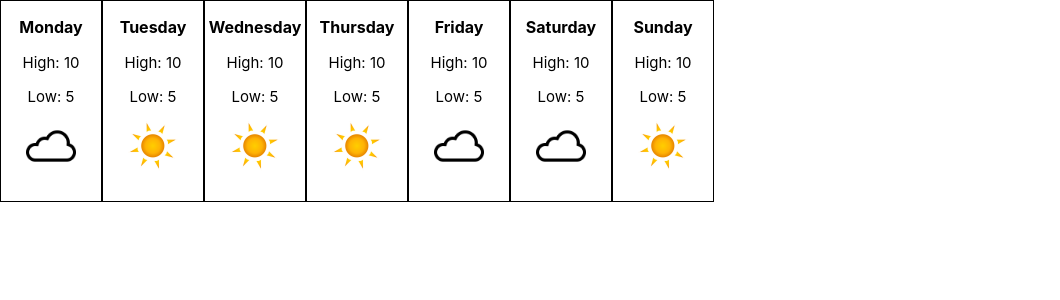
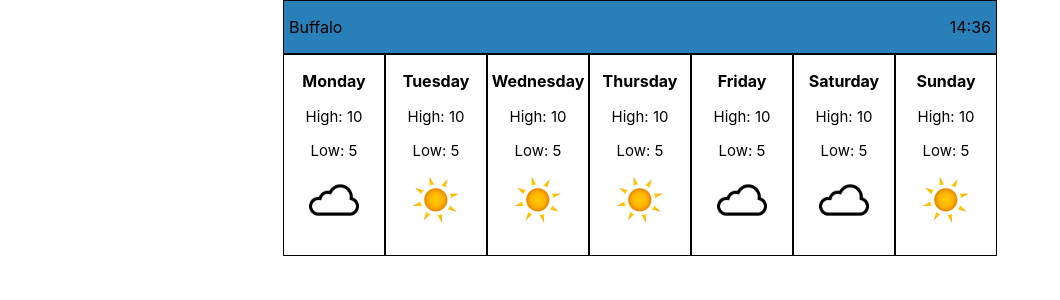
Before and after one commit to bhmcarr/react-weather, a React (Create React App) app: page / in a window 1280 px wide. Shown: the top 300 px of the page, without its empty margins (0-1060 px from the left). Built offline with nearby package versions, Linux system fonts and the light colour scheme.

Commit message:
add TitleBar component, more CSS, wrap app div in wrapper

```diff
--- a/src/App.css
+++ b/src/App.css
@@ -1,3 +1,11 @@
+.app_wrapper {
+  text-align: center;
+}
+
+.app {
+  display: inline-block;
+}
+
 .card {
   display: inline-block;
   width: 100px;
@@ -5,10 +13,6 @@
   border-style: solid;
   border-width: 1px;
   text-align: center;
-}
-
-.carddiv {
-  display: inline-block;
 }
 
 .day_text {
@@ -25,6 +29,25 @@
   height: 50px;
 }
 
+.title_bar {
+  width: 712px;
+  border-style: solid;
+  border-width: 1px;
+  background-color: #2980b9;
+}
+
+.tb_float_left{
+  float: left;
+  padding-left: 5px;
+}
+.tb_float_right{
+  float: right;
+  padding-right: 5px;
+}
+.clearBoth {
+  clear: both;
+}
+
 @keyframes App-logo-spin {
   from {
     transform: rotate(0deg);
--- a/src/App.js
+++ b/src/App.js
@@ -7,6 +7,14 @@ function getWeatherData(){
 }
 
 class App extends Component {
+  renderTitleBar(i){
+    return(
+      <TitleBar
+        city={i}
+      />
+    );
+  }
+
   renderCard(i,j,k,l){
     return(
       <Card
@@ -23,7 +31,9 @@ class App extends Component {
     const cloud = "/img/cloud.png";
     const sun = "/img/sun.png";
     return(
-      <div>
+      <div className="app_wrapper">
+        <div className="app">
+            {this.renderTitleBar("Buffalo")}
             {this.renderCard("Monday", 10, 5, cloud)}
             {this.renderCard("Tuesday", 10, 5, sun)}
             {this.renderCard("Wednesday", 10, 5, sun)}
@@ -31,6 +41,7 @@ class App extends Component {
             {this.renderCard("Friday", 10, 5, cloud)}
             {this.renderCard("Saturday", 10, 5, cloud)}
             {this.renderCard("Sunday", 10, 5, sun)}
+        </div>
       </div>
     );
   }
@@ -59,4 +70,31 @@ class Card extends Component {
   }
 }
 
+class TitleBar extends Component {
+  constructor(props){
+    super (props);
+    var date = new Date();
+    this.state = {
+        city: this.props.city,
+        month: date.getMonth() + 1,
+        hours: date.getHours(),
+        minutes: date.getMinutes(),
+    };
+  }
+
+  render(){
+    return(
+      <div className="title_bar">
+        <div className="tb_float_left">
+          <p>{this.state.city}</p>
+        </div>
+        <div className="tb_float_right">
+          <p>{this.state.hours}:{this.state.minutes}</p>
+        </div>
+        <div className="clearBoth"></div>
+      </div>
+    );
+  }
+}
+
 export default App;
```
Lines whose indentation alone changed are shown as unchanged.
